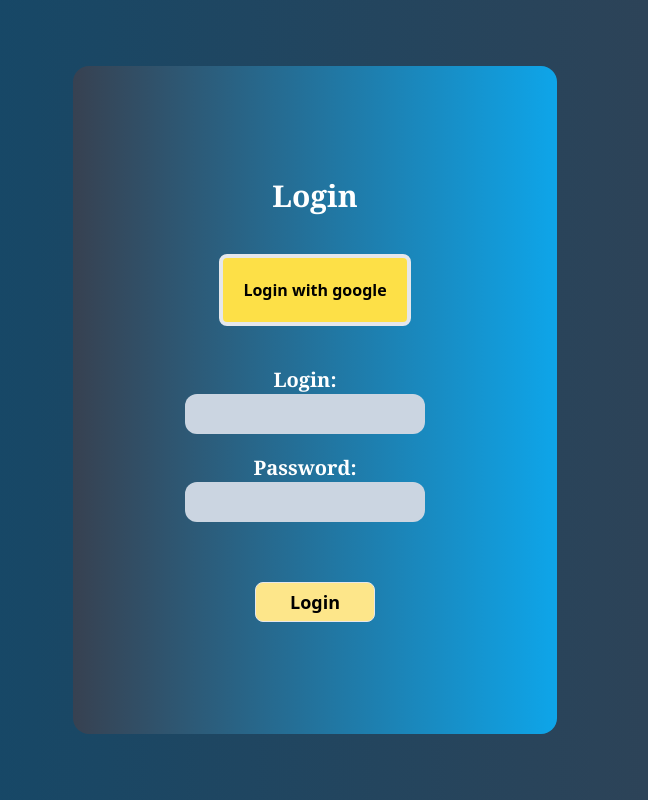
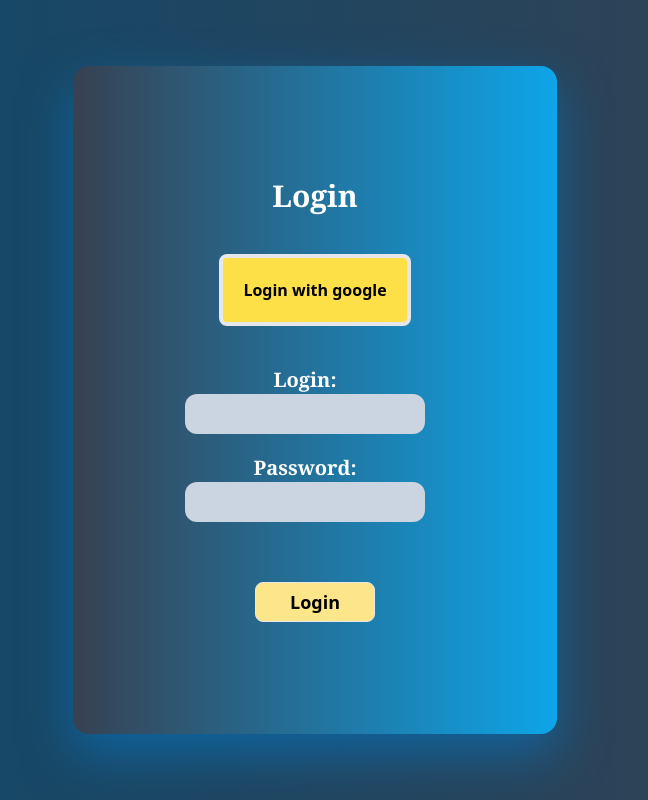
Before and after one commit to mahadihasandev/firebaseexam, a React (Vite) app: page /login in a window 1280 px wide. Shown: the whole page, without its empty margins (325-973 px from the left). Built offline with nearby package versions, Linux system fonts and the light colour scheme.

Commit message:
box shadow

```diff
--- a/src/Home.jsx
+++ b/src/Home.jsx
@@ -1,9 +1,15 @@
 import React, { useEffect, useState } from 'react'
 import { getDatabase, ref, onValue } from "firebase/database";
+import { useNavigate } from 'react-router-dom';
 
 function Home() {
 const db = getDatabase();
+let navigate=useNavigate()
 const [userData,setUserData]=useState([])
+if(!userData){
+navigate('/login')
+
+}
 
 
 useEffect(()=>{
@@ -23,7 +29,10 @@
       <h1 className="font-serif font-extrabold text-5xl pb-10 text-white">Home</h1>
       {
         userData.map((item)=>(
-        <div className='bg-gradient-to-r from-gray-700 to-sky-500 mt-5 flex w-1/4 justify-between items-center m-5 p-8 rounded-2xl'>
+        <div className='bg-gradient-to-r from-gray-700
+        to-sky-500 mt-5 flex w-1/4
+        justify-between items-center m-5 p-8
+        rounded-2xl shadow-[0_20px_50px_rgba(8,_112,_184,_0.7)]'>
        <div>
         <h3 className='font-bold text-white'>{item.username}</h3>
         <h2 className='font-bold text-white'>{item.email}</h2>
--- a/src/Login.jsx
+++ b/src/Login.jsx
@@ -51,7 +51,9 @@
   }
   return (
     <div className='flex justify-center items-center bg-gradient-to-l from-gray-700 to-sky-900 h-[100vh] pt-0'>
-    <div className='flex p-28 text-center rounded-2xl bg-gradient-to-r from-gray-700 to-sky-500 flex-col items-center gap-10 border-5'>
+    <div className='flex p-28 text-center rounded-2xl
+    bg-gradient-to-r from-gray-700 to-sky-500 flex-col
+    items-center gap-10 border-5 shadow-[0_20px_50px_rgba(8,_112,_184,_0.7)]'>
       <h1 className="font-serif font-extrabold text-3xl text-white">Login</h1>
       <button className='border-4 p-5 rounded-lg bg-yellow-300 font-bold' onClick={handleGoogleAuth} >Login with google</button>
        <div className='border-5 flex flex-col gap-5'>
--- a/src/Ragistration.jsx
+++ b/src/Ragistration.jsx
@@ -76,7 +76,9 @@
 
   return (
     <div className='flex justify-center items-center bg-gradient-to-l from-gray-700 to-sky-900 h-[100vh] pt-0'>
-    <div className='flex p-28 text-center rounded-2xl bg-gradient-to-r from-gray-700 to-sky-500 flex-col items-center gap-10 border-5'>
+    <div className='flex p-28 text-center
+    rounded-2xl bg-gradient-to-r from-gray-700 to-sky-500
+    flex-col items-center gap-10 border-5 shadow-[0_20px_50px_rgba(8,_112,_184,_0.7)]'>
 
       <h1 className="font-serif font-extrabold text-3xl text-white">Ragistration</h1>
       <button className='border-4 p-5 rounded-lg bg-yellow-300 font-bold' onClick={handleGoogleAuth} >Signup with google</button>
```
